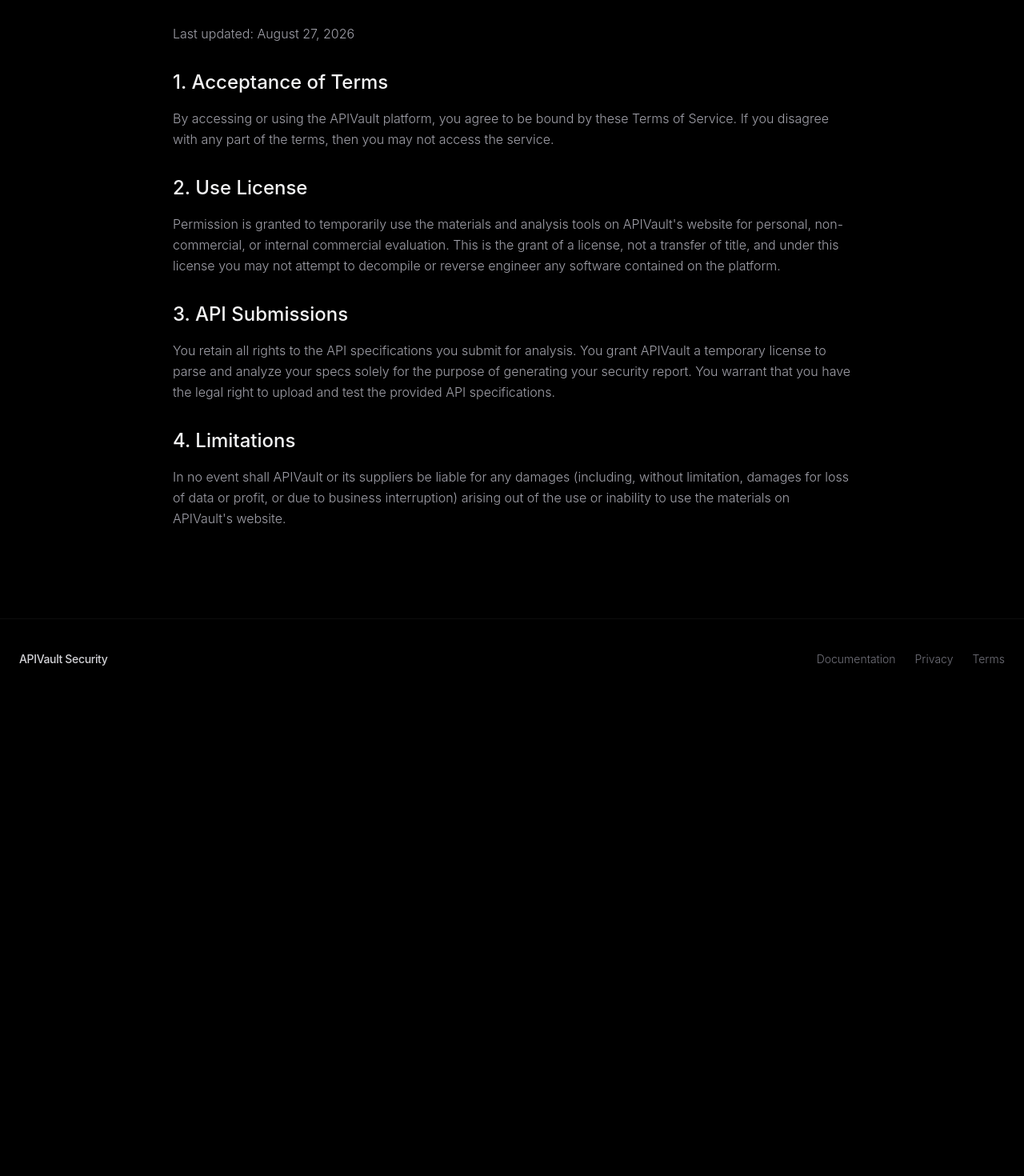
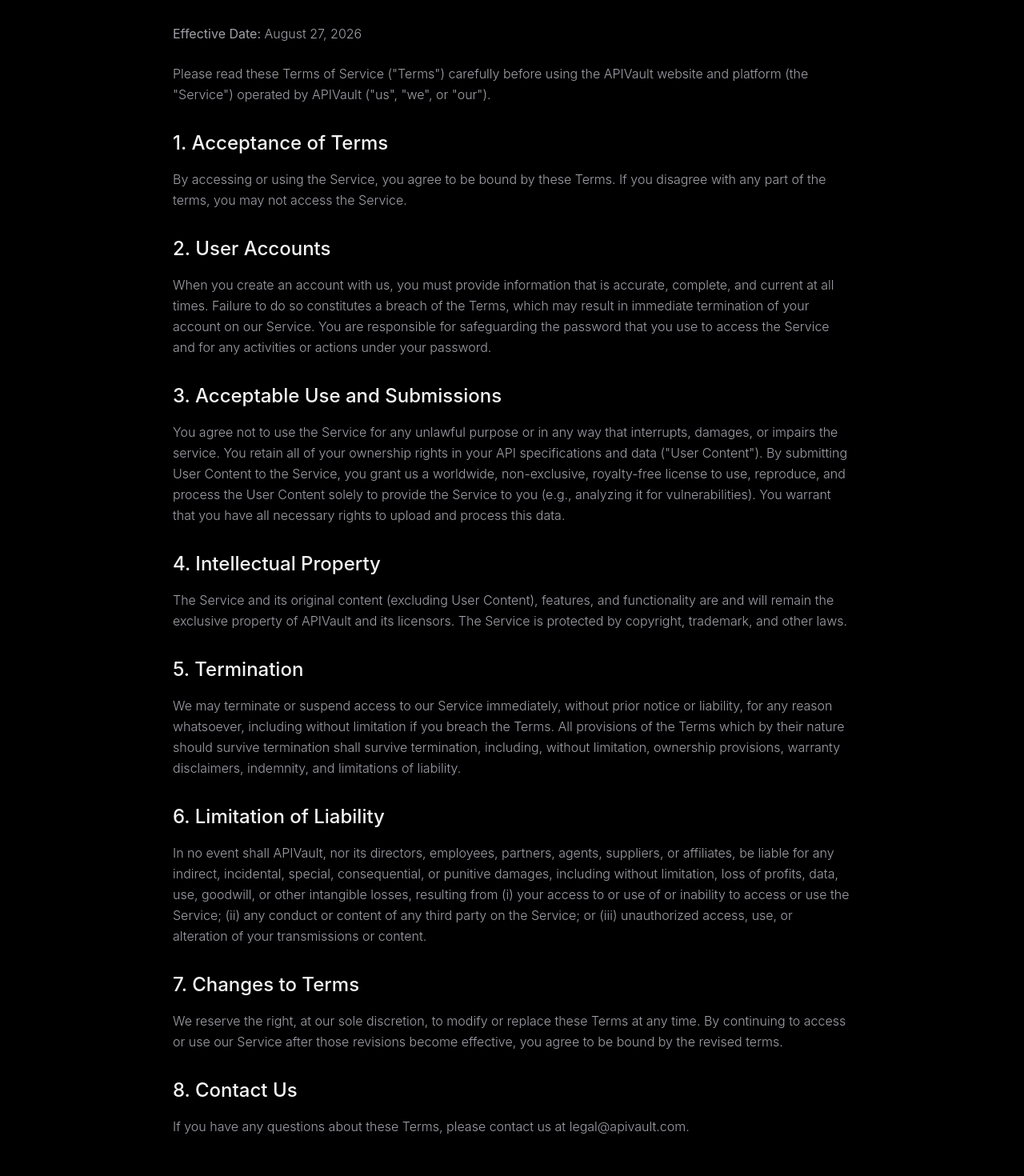
Before and after one commit to pritamrangari27/APIVault-LandingPage, a React (Vite) app in the folder landing-page/: page /terms in a window 1280 px wide. Shown: the part 280-1750 px from the top of the page at 80% size. Before the commit the page ends 1154 px from the top, so only its background shows below. Built offline with nearby package versions, Linux system fonts and the light colour scheme.

Commit message:
Update Privacy Policy and Terms of Service with standard boilerplate

```diff
--- a/landing-page/src/pages/Privacy.tsx
+++ b/landing-page/src/pages/Privacy.tsx
@@ -17,24 +17,50 @@
         <h1 className="text-4xl font-medium tracking-tight mb-8 pb-6 border-b border-white/10">Privacy Policy</h1>
 
         <div className="prose prose-invert prose-emerald max-w-none text-zinc-400 font-light leading-relaxed">
-          <p className="mb-6">Last updated: August 27, 2026</p>
+          <p className="mb-6"><strong>Effective Date:</strong> August 27, 2026</p>
+
+          <p className="mb-8">
+            This Privacy Policy describes how APIVault ("we", "us", or "our") collects, uses, and shares your personal information when you use our website and services (collectively, the "Service").
+          </p>
 
           <h2 className="text-2xl font-medium text-zinc-100 mb-4 mt-8">1. Information We Collect</h2>
+          <p className="mb-4">We collect information you provide directly to us, including:</p>
+          <ul className="list-disc list-inside mb-6 space-y-2">
+            <li><strong>Account Information:</strong> Name, email address, password, and other contact details.</li>
+            <li><strong>Service Data:</strong> API specifications (e.g., OpenAPI, Swagger files), logs, and configurations submitted for analysis.</li>
+            <li><strong>Usage Data:</strong> Information about how you interact with our Service, including IP addresses, browser types, pages viewed, and timestamps.</li>
+          </ul>
+
+          <h2 className="text-2xl font-medium text-zinc-100 mb-4 mt-8">2. How We Use Information</h2>
+          <p className="mb-4">We use the information we collect to:</p>
+          <ul className="list-disc list-inside mb-6 space-y-2">
+            <li>Provide, maintain, and improve our Service.</li>
+            <li>Process and analyze your API specifications to deliver security reports.</li>
+            <li>Communicate with you regarding updates, support, and promotional offers.</li>
+            <li>Detect, investigate, and prevent fraudulent transactions and other illegal activities.</li>
+          </ul>
+
+          <h2 className="text-2xl font-medium text-zinc-100 mb-4 mt-8">3. Information Sharing and Disclosure</h2>
           <p className="mb-6">
-            APIVault prioritizes your privacy. When you upload your OpenAPI specifications to our platform, we only process the schema to provide security analysis. We do not store your API specifications persistently after the analysis is complete unless you explicitly opt-in to history tracking.
+            We do not sell your personal information. We may share your information with third-party vendors, consultants, and service providers who need access to such information to carry out work on our behalf (e.g., cloud hosting, analytics). We may also disclose information if required by law or to protect the rights and safety of APIVault, our users, or others.
           </p>
 
-          <h2 className="text-2xl font-medium text-zinc-100 mb-4 mt-8">2. How We Use Your Data</h2>
+          <h2 className="text-2xl font-medium text-zinc-100 mb-4 mt-8">4. Data Retention and Security</h2>
           <p className="mb-6">
-            We use the information we collect primarily to provide, maintain, protect, and improve our current security engine. Your OpenAPI specs are processed in-memory by our Java and Python engines and are flushed immediately upon report generation.
+            We take reasonable measures to help protect information about you from loss, theft, misuse, unauthorized access, disclosure, alteration, and destruction. We retain personal data for as long as necessary to fulfill the purposes for which it was collected, or as required by law. API specifications submitted for transient analysis are purged from our active processing systems immediately upon report generation unless you explicitly opt-in to historical tracking.
           </p>
 
-          <h2 className="text-2xl font-medium text-zinc-100 mb-4 mt-8">3. Data Security</h2>
+          <h2 className="text-2xl font-medium text-zinc-100 mb-4 mt-8">5. Your Rights and Choices</h2>
           <p className="mb-6">
-            We implement industry-standard security measures to ensure the safety of your API designs. All data transmitted to APIVault is encrypted in transit using TLS 1.3, and any opted-in stored data is encrypted at rest using AES-256.
+            Depending on your location, you may have certain rights regarding your personal information, such as the right to access, correct, delete, or restrict its use. You can usually update your account information directly within the Service settings or by contacting us.
           </p>
 
-          <h2 className="text-2xl font-medium text-zinc-100 mb-4 mt-8">4. Contact Us</h2>
+          <h2 className="text-2xl font-medium text-zinc-100 mb-4 mt-8">6. Changes to this Policy</h2>
+          <p className="mb-6">
+            We may change this Privacy Policy from time to time. If we make changes, we will notify you by revising the date at the top of the policy and, in some cases, we may provide you with additional notice (such as adding a statement to our homepage or sending you an email).
+          </p>
+
+          <h2 className="text-2xl font-medium text-zinc-100 mb-4 mt-8">7. Contact Us</h2>
           <p className="mb-6">
             If you have any questions about this Privacy Policy, please contact us at privacy@apivault.com.
           </p>
--- a/landing-page/src/pages/Terms.tsx
+++ b/landing-page/src/pages/Terms.tsx
@@ -17,26 +17,50 @@
         <h1 className="text-4xl font-medium tracking-tight mb-8 pb-6 border-b border-white/10">Terms of Service</h1>
 
         <div className="prose prose-invert prose-emerald max-w-none text-zinc-400 font-light leading-relaxed">
-          <p className="mb-6">Last updated: August 27, 2026</p>
+          <p className="mb-6"><strong>Effective Date:</strong> August 27, 2026</p>
+
+          <p className="mb-8">
+            Please read these Terms of Service ("Terms") carefully before using the APIVault website and platform (the "Service") operated by APIVault ("us", "we", or "our").
+          </p>
 
           <h2 className="text-2xl font-medium text-zinc-100 mb-4 mt-8">1. Acceptance of Terms</h2>
           <p className="mb-6">
-            By accessing or using the APIVault platform, you agree to be bound by these Terms of Service. If you disagree with any part of the terms, then you may not access the service.
+            By accessing or using the Service, you agree to be bound by these Terms. If you disagree with any part of the terms, you may not access the Service.
           </p>
 
-          <h2 className="text-2xl font-medium text-zinc-100 mb-4 mt-8">2. Use License</h2>
+          <h2 className="text-2xl font-medium text-zinc-100 mb-4 mt-8">2. User Accounts</h2>
           <p className="mb-6">
-            Permission is granted to temporarily use the materials and analysis tools on APIVault's website for personal, non-commercial, or internal commercial evaluation. This is the grant of a license, not a transfer of title, and under this license you may not attempt to decompile or reverse engineer any software contained on the platform.
+            When you create an account with us, you must provide information that is accurate, complete, and current at all times. Failure to do so constitutes a breach of the Terms, which may result in immediate termination of your account on our Service. You are responsible for safeguarding the password that you use to access the Service and for any activities or actions under your password.
           </p>
 
-          <h2 className="text-2xl font-medium text-zinc-100 mb-4 mt-8">3. API Submissions</h2>
+          <h2 className="text-2xl font-medium text-zinc-100 mb-4 mt-8">3. Acceptable Use and Submissions</h2>
           <p className="mb-6">
-            You retain all rights to the API specifications you submit for analysis. You grant APIVault a temporary license to parse and analyze your specs solely for the purpose of generating your security report. You warrant that you have the legal right to upload and test the provided API specifications.
+            You agree not to use the Service for any unlawful purpose or in any way that interrupts, damages, or impairs the service. You retain all of your ownership rights in your API specifications and data ("User Content"). By submitting User Content to the Service, you grant us a worldwide, non-exclusive, royalty-free license to use, reproduce, and process the User Content solely to provide the Service to you (e.g., analyzing it for vulnerabilities). You warrant that you have all necessary rights to upload and process this data.
           </p>
 
-          <h2 className="text-2xl font-medium text-zinc-100 mb-4 mt-8">4. Limitations</h2>
+          <h2 className="text-2xl font-medium text-zinc-100 mb-4 mt-8">4. Intellectual Property</h2>
           <p className="mb-6">
-            In no event shall APIVault or its suppliers be liable for any damages (including, without limitation, damages for loss of data or profit, or due to business interruption) arising out of the use or inability to use the materials on APIVault's website.
+            The Service and its original content (excluding User Content), features, and functionality are and will remain the exclusive property of APIVault and its licensors. The Service is protected by copyright, trademark, and other laws.
+          </p>
+
+          <h2 className="text-2xl font-medium text-zinc-100 mb-4 mt-8">5. Termination</h2>
+          <p className="mb-6">
+            We may terminate or suspend access to our Service immediately, without prior notice or liability, for any reason whatsoever, including without limitation if you breach the Terms. All provisions of the Terms which by their nature should survive termination shall survive termination, including, without limitation, ownership provisions, warranty disclaimers, indemnity, and limitations of liability.
+          </p>
+
+          <h2 className="text-2xl font-medium text-zinc-100 mb-4 mt-8">6. Limitation of Liability</h2>
+          <p className="mb-6">
+            In no event shall APIVault, nor its directors, employees, partners, agents, suppliers, or affiliates, be liable for any indirect, incidental, special, consequential, or punitive damages, including without limitation, loss of profits, data, use, goodwill, or other intangible losses, resulting from (i) your access to or use of or inability to access or use the Service; (ii) any conduct or content of any third party on the Service; or (iii) unauthorized access, use, or alteration of your transmissions or content.
+          </p>
+
+          <h2 className="text-2xl font-medium text-zinc-100 mb-4 mt-8">7. Changes to Terms</h2>
+          <p className="mb-6">
+            We reserve the right, at our sole discretion, to modify or replace these Terms at any time. By continuing to access or use our Service after those revisions become effective, you agree to be bound by the revised terms.
+          </p>
+
+          <h2 className="text-2xl font-medium text-zinc-100 mb-4 mt-8">8. Contact Us</h2>
+          <p className="mb-6">
+            If you have any questions about these Terms, please contact us at legal@apivault.com.
           </p>
         </div>
       </motion.div>
```
